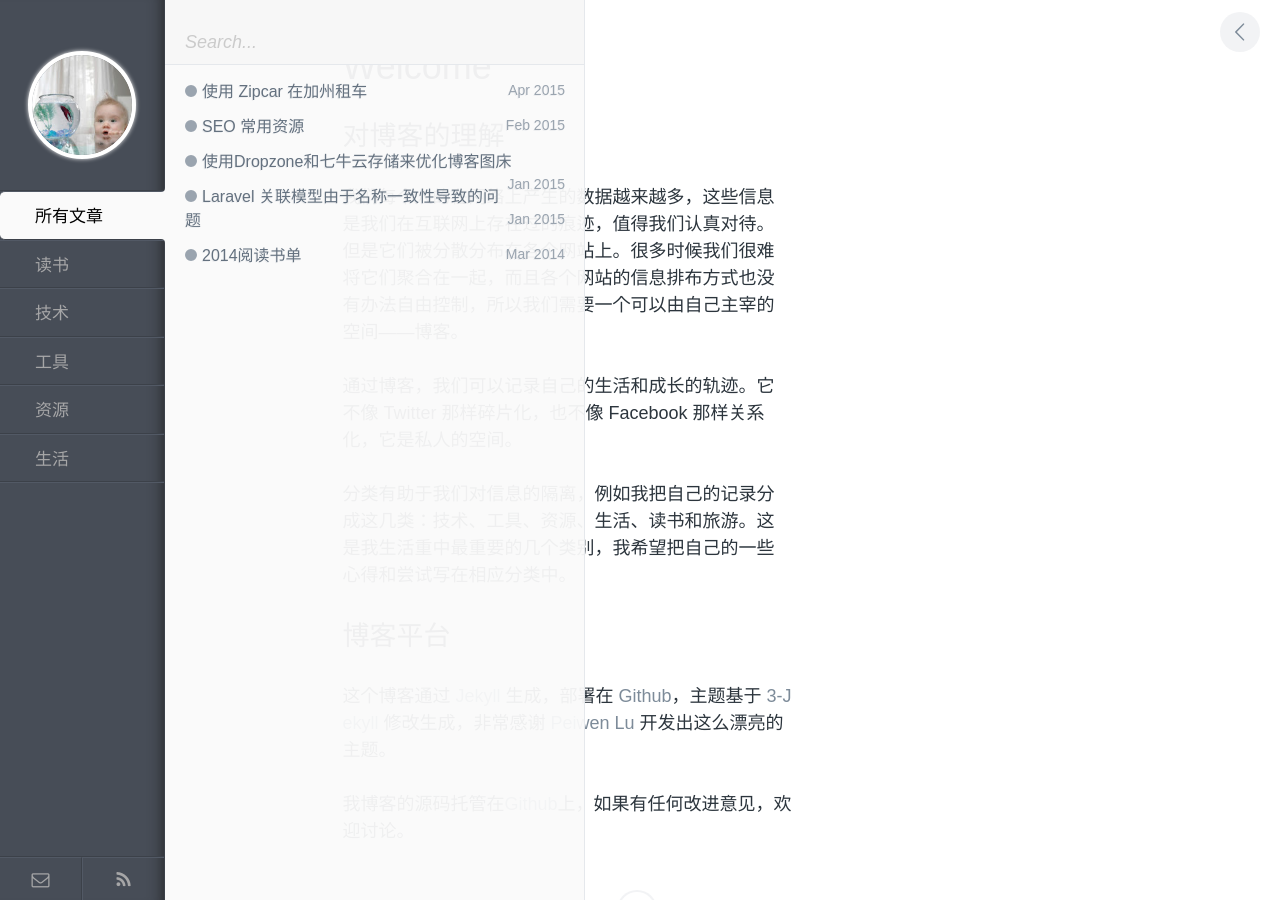
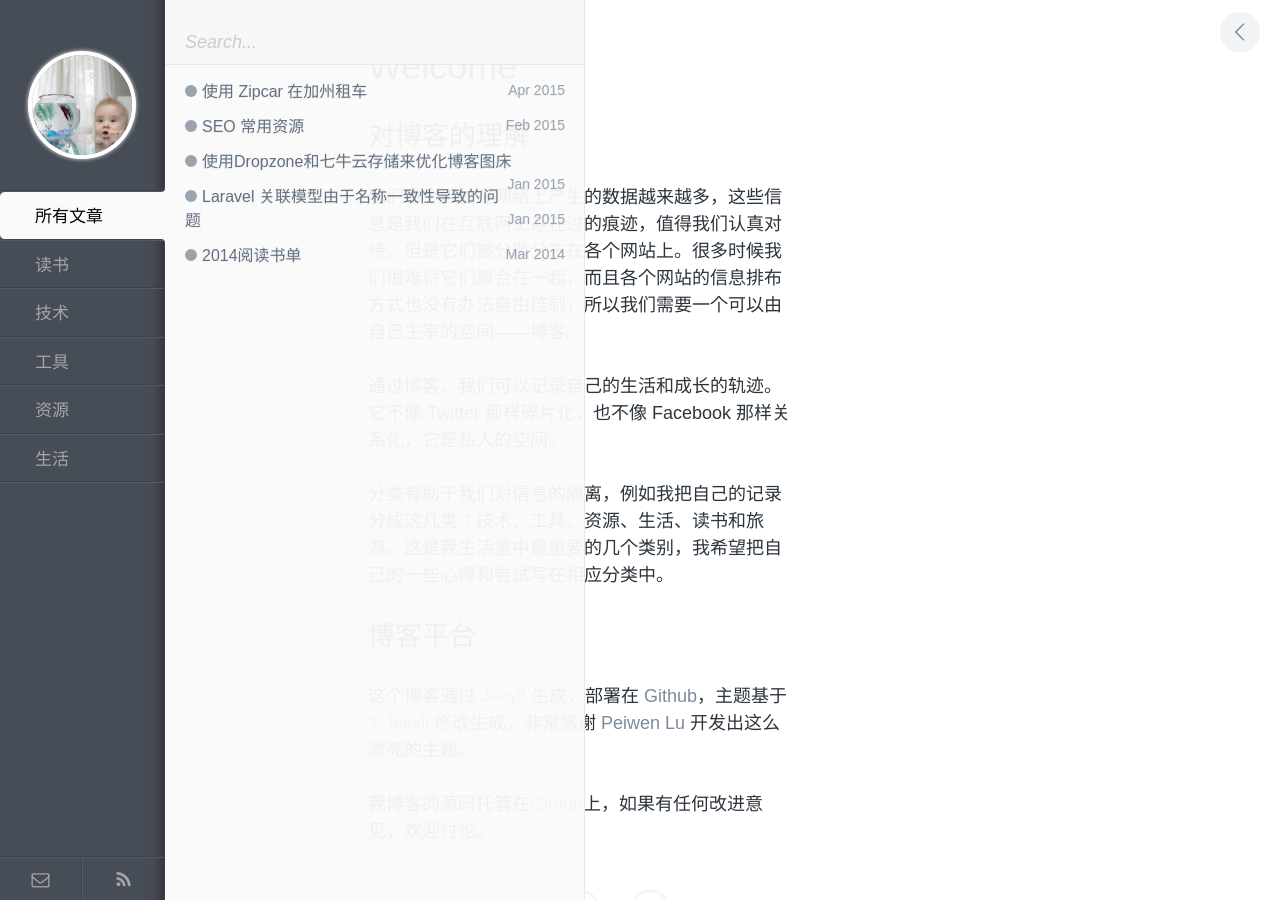
Before and after one commit to polyHong/polyHong.github.io, a Jekyll site: the page built from index.md, in a window 1280 px wide. Built offline with Jekyll 4.4.1, drawn with Linux system fonts in a browser that asks for light colours; Markdown is read by kramdown in place of the engine named in the settings.

Commit message:
modify margin

```diff
--- a/assets/css/style.css
+++ b/assets/css/style.css
@@ -370,7 +370,7 @@ a {
       font-size: 14px; } }
 
 #pjax {
-  padding: 0 8% 30px;
+  padding: 0 10% 30px;
   padding-right:248px;  }
   #pjax.fadeIn {
     -webkit-animation: fadeIn .3s;
```
